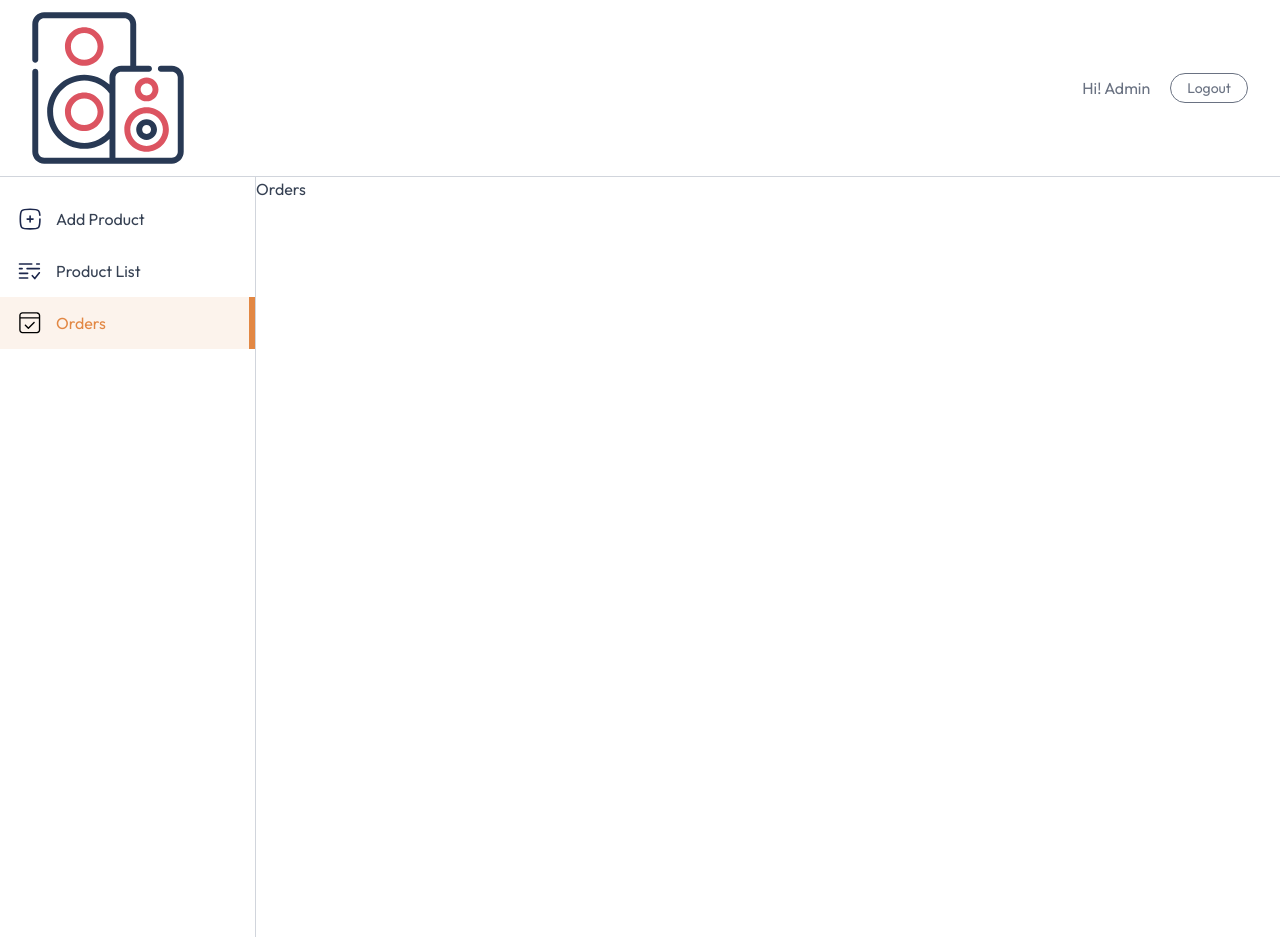
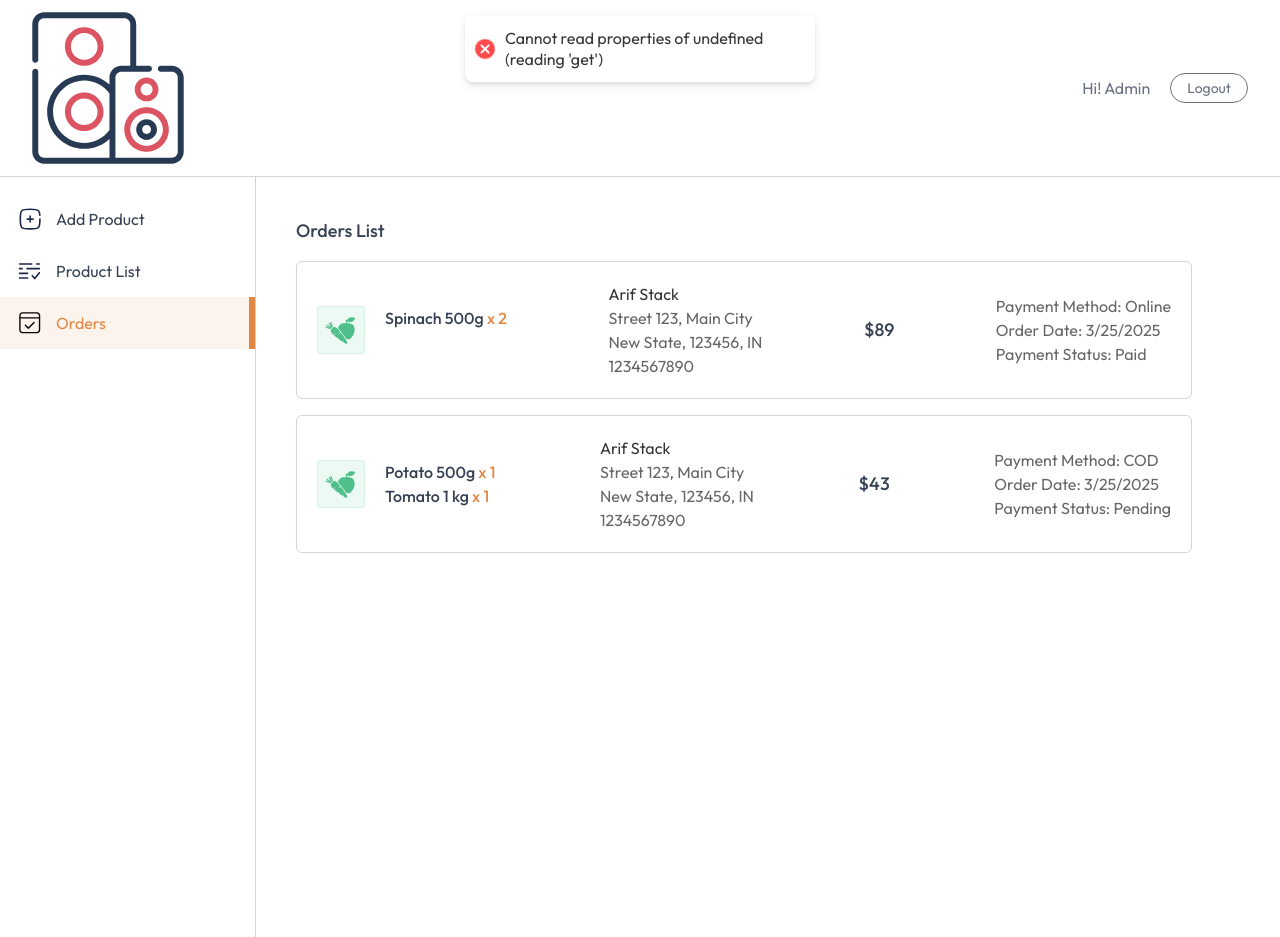
Before and after one commit to arifgr/mur-add, a React (Vite) app in the folder client/: page /seller/orders in a window 1280 px wide. Both pictures are taken after typing "name@example.com", "Sample123" into the empty fields and a click on the button "Login". Built offline with nearby package versions, Linux system fonts and the light colour scheme.

Commit message:
feat: add seler orders page

```diff
--- a/client/src/assets/assets.js
+++ b/client/src/assets/assets.js
@@ -762,9 +762,9 @@ export const dummyAddress = [
   {
     _id: "67b5b9e54ea97f71bbc196a0",
     userId: "67b5880e4d09769c5ca61644",
-    firstName: "Great",
+    firstName: "Arif",
     lastName: "Stack",
-    email: "user.greatstack@gmail.com",
+    email: "user@gmail.com",
     street: "Street 123",
     city: "Main City",
     state: "New State",
--- a/client/src/common/i18n.js
+++ b/client/src/common/i18n.js
@@ -130,6 +130,14 @@ i18n
             sellingPrice: "Selling Price",
             inStock: "In Stock",
           },
+          sellerOrders: {
+            ordersList: "Orders List",
+            paymentMethod: "Payment Method",
+            orderDate: "Order Date",
+            paymentStatus: "Payment Status",
+            paid: "Paid",
+            pending: "Pending",
+          },
         },
       },
       tr: {
@@ -253,6 +261,14 @@ i18n
             sellingPrice: "Satış Fiyatı",
             inStock: "Stokta",
           },
+          sellerOrders: {
+            ordersList: "Sipariş Listesi",
+            paymentMethod: "Ödeme Yöntemi",
+            orderDate: "Sipariş Tarihi",
+            paymentStatus: "Ödeme Durumu",
+            paid: "Ödendi",
+            pending: "Beklemede",
+          },
         },
       },
     },
--- a/client/src/pages/seller/Orders.jsx
+++ b/client/src/pages/seller/Orders.jsx
@@ -1,9 +1,101 @@
-import React from 'react'
+import React, { useEffect, useState } from "react";
+import { useAppContext } from "../../context/AppContext";
+import { assets, dummyOrders } from "../../assets/assets";
+import toast from "react-hot-toast";
+import { useTranslation } from "react-i18next";
 
-function Orders() {
+const Orders = () => {
+  const { t } = useTranslation();
+  const { currency, axios } = useAppContext();
+  const [orders, setOrders] = useState([]);
+
+  const fetchOrders = async () => {
+    try {
+      const { data } = await axios.get("/api/order/seller");
+      if (data.success) {
+        setOrders(data.orders);
+      } else {
+        toast.error(data.message);
+      }
+    } catch (error) {
+      setOrders(dummyOrders);
+      toast.error(error.message);
+    }
+  };
+
+  useEffect(() => {
+    fetchOrders();
+  }, []);
+
   return (
-    <div>Orders</div>
-  )
-}
+    <div className="no-scrollbar flex-1 h-[95vh] overflow-y-scroll">
+      <div className="md:p-10 p-4 space-y-4">
+        <h2 className="text-lg font-medium">{t("sellerOrders.ordersList")}</h2>
+        {orders.map((order, index) => (
+          <div
+            key={index}
+            className="flex flex-col md:items-center md:flex-row gap-5 justify-between p-5 max-w-4xl rounded-md border border-gray-300"
+          >
+            <div className="flex gap-5 max-w-80">
+              <img
+                className="w-12 h-12 object-cover"
+                src={assets.box_icon}
+                alt="boxIcon"
+              />
+              <div>
+                {order.items.map((item, index) => (
+                  <div key={index} className="flex flex-col">
+                    <p className="font-medium">
+                      {item.product.name}{" "}
+                      <span className="text-primary">x {item.quantity}</span>
+                    </p>
+                  </div>
+                ))}
+              </div>
+            </div>
 
-export default Orders
+            <div className="text-sm md:text-base text-black/60">
+              <p className="text-black/80">
+                {order.address.firstName} {order.address.lastName}
+              </p>
+
+              <p>
+                {order.address.street}, {order.address.city}
+              </p>
+              <p>
+                {" "}
+                {order.address.state}, {order.address.zipcode},{" "}
+                {order.address.country}
+              </p>
+              <p></p>
+              <p>{order.address.phone}</p>
+            </div>
+
+            <p className="font-medium text-lg my-auto">
+              {currency}
+              {order.amount}
+            </p>
+
+            <div className="flex flex-col text-sm md:text-base text-black/60">
+              <p>
+                {t("sellerOrders.paymentMethod")}: {order.paymentType}
+              </p>
+              <p>
+                {t("sellerOrders.orderDate")}:{" "}
+                {new Date(order.createdAt).toLocaleDateString()}
+              </p>
+              <p>
+                {t("sellerOrders.paymentStatus")}:{" "}
+                {order.isPaid
+                  ? t("sellerOrders.paid")
+                  : t("sellerOrders.pending")}
+              </p>
+            </div>
+          </div>
+        ))}
+      </div>
+    </div>
+  );
+};
+
+export default Orders;
```
